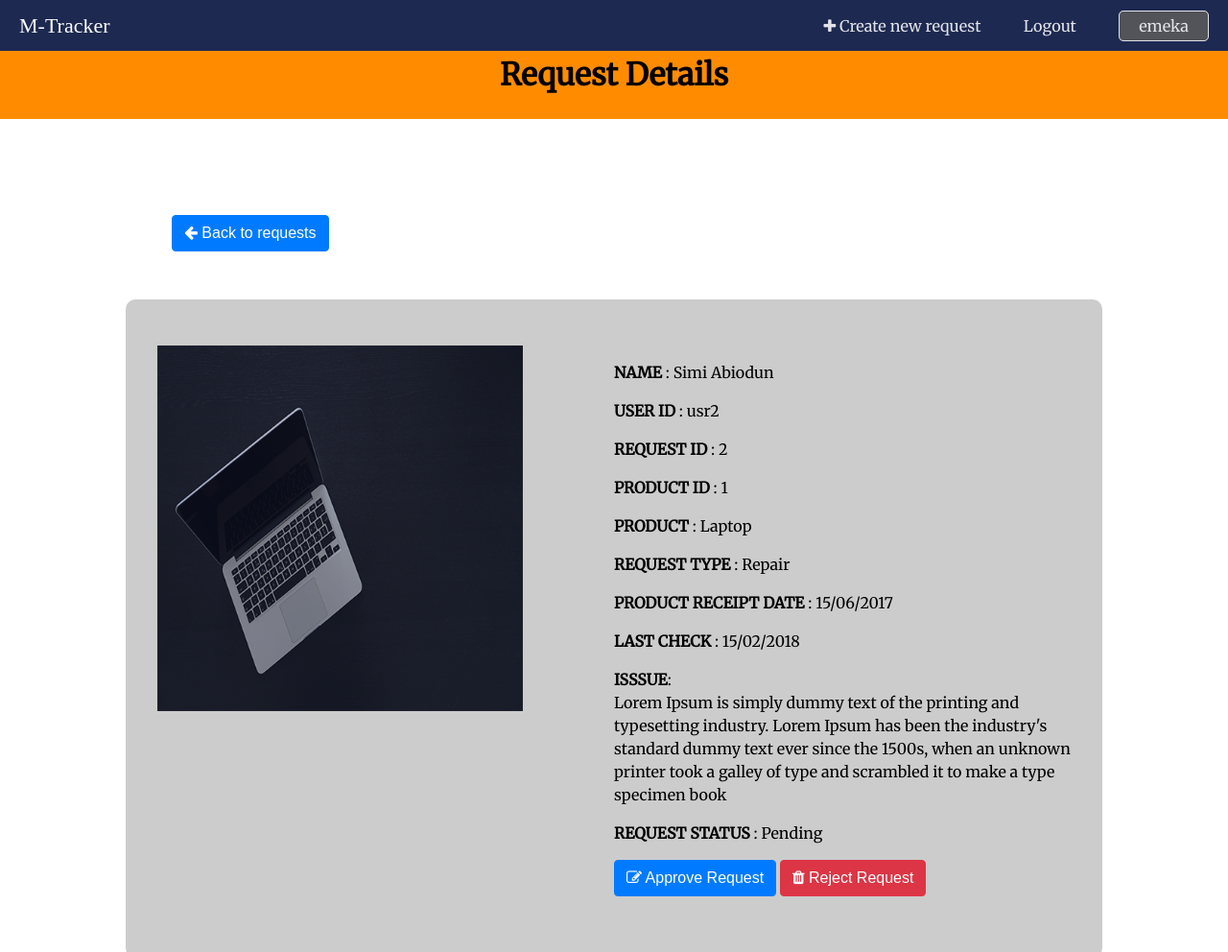
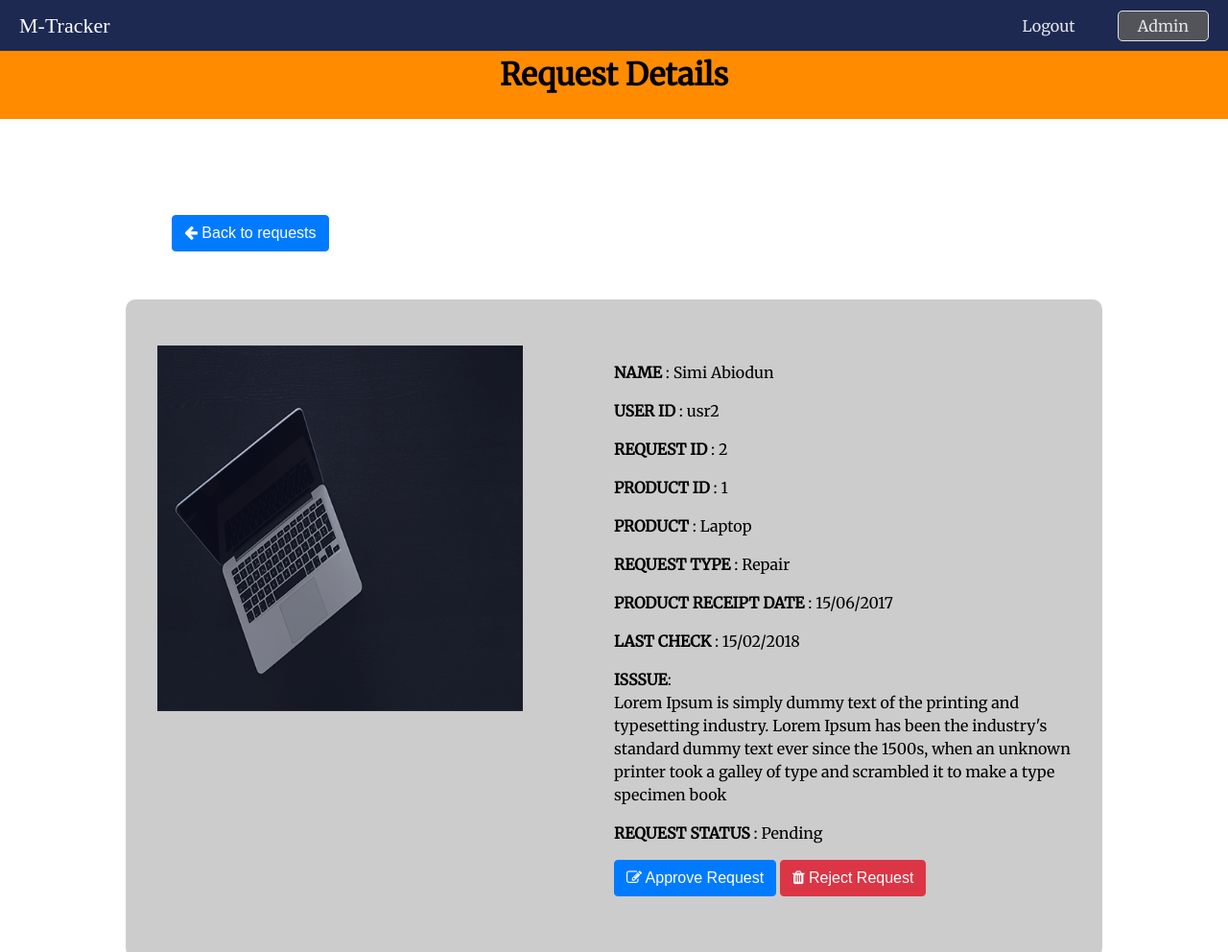
Before and after one commit to emekafredy/maintenance-tracker, a plain HTML site: page UI/process-requests.html in a window 1280 px wide. Shown: the top 992 px of the page at 96% size. Drawn offline with Linux system fonts and the light colour scheme; a web font is replaced by a local one.

```diff
--- a/UI/process-requests.html
+++ b/UI/process-requests.html
@@ -28,9 +28,8 @@
 
       <input type="checkbox" id="nav-check">
       <div class="nav-links">
-        <a href="new-request.html"><i class="fa fa-plus"></i> Create new request</a>
         <a href="index.html">Logout</a>
-        <a href="user-profile.html"><span class="role">emeka</span></a>
+        <a href="admin-panel.html"><span class="role">Admin</span></a>
       </div>
     </div><br>
 
```
